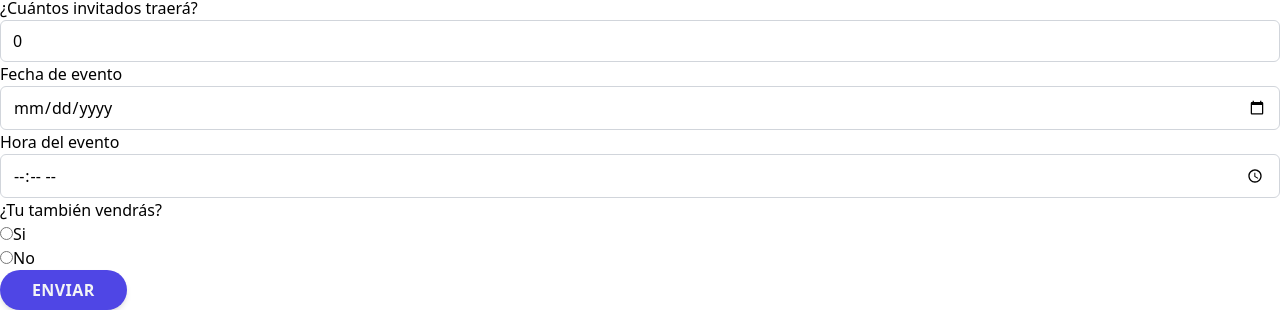
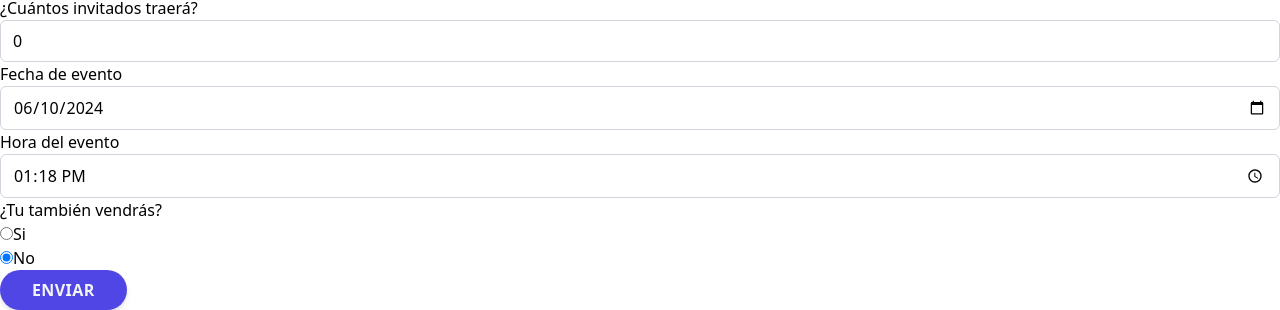
Before and after one commit to gonzisdev/curso-zustand, a React (Vite) app: page /dashboard/wedding-invitation in a window 1280 px wide. Shown: the part 916-1226 px from the top of the page. Built offline with nearby package versions, Linux system fonts and the light colour scheme.

Commit message:
update slices

```diff
--- a/src/pages/03-slices/WeddingInvitationPage.tsx
+++ b/src/pages/03-slices/WeddingInvitationPage.tsx
@@ -3,13 +3,33 @@ import { useWeddingBoundStore } from '../../stores/wedding';
 
 export const WeddingInvitationPage = () => {
 
-  const firstName = useWeddingBoundStore(state => state.firstName)
-  const lastName = useWeddingBoundStore(state => state.lastName)
-  const setFirstName = useWeddingBoundStore(state => state.setFirstName)
-  const setLastName = useWeddingBoundStore(state => state.setLastName)
+  const firstName = useWeddingBoundStore( state => state.firstName );
+  const lastName = useWeddingBoundStore( state => state.lastName );
 
-  const guestCount = useWeddingBoundStore(state => state.guestCount)
-  const setGuestCount = useWeddingBoundStore(state => state.setGuestCount)
+  const setFirstName = useWeddingBoundStore( state => state.setFirstName );
+  const setLastName = useWeddingBoundStore( state => state.setLastName );
+
+  const guestCount = useWeddingBoundStore( state => state.guestCount );
+  const setGuestCount = useWeddingBoundStore( state => state.setGuestCount );
+
+  const eventYYYYMMDD = useWeddingBoundStore( state => state.eventYYYYMMDD() );
+  const eventHHMM = useWeddingBoundStore( state => state.eventHHMM() );
+
+  const setEventDate = useWeddingBoundStore( state => state.setEventDate );
+  const setEventTime = useWeddingBoundStore( state => state.setEventTime );
+
+  const isConfirmed = useWeddingBoundStore( state => state.isConfirmed );
+  const setIsConfirmed = useWeddingBoundStore( state => state.setIsConfirmed );
+
+  const eventDate = useWeddingBoundStore( state => state.eventDate );
+
+
+  const onSubmit = (event: React.FormEvent<HTMLFormElement> ) => {
+    event.preventDefault();
+
+    console.log({ firstName, lastName, guestCount, eventDate, isConfirmed });
+  }
+
 
   return (
     <>
@@ -19,7 +39,7 @@ export const WeddingInvitationPage = () => {
 
       <WhiteCard className="flex items-center justify-center p-12">
         <div className="mx-auto w-full max-w-[550px]">
-          <form>
+          <form onSubmit={ onSubmit }>
             <div className="-mx-3 flex flex-wrap">
               <div className="w-full px-3 sm:w-1/2">
                 <div className="mb-5">
@@ -33,8 +53,8 @@ export const WeddingInvitationPage = () => {
                     name="firstName"
                     id="firstName"
                     placeholder="Primer Nombre"
-                    value={firstName}
-                    onChange={(e) => setFirstName(e.target.value)}
+                    value={ firstName }
+                    onChange={ (e) => setFirstName(e.target.value) }
                   />
                 </div>
               </div>
@@ -50,8 +70,8 @@ export const WeddingInvitationPage = () => {
                     name="lastName"
                     id="lastName"
                     placeholder="Apellido"
-                    value={lastName}
-                    onChange={(e) => setLastName(e.target.value)}
+                    value={ lastName }
+                    onChange={ (e) => setLastName(e.target.value) }
                   />
                 </div>
               </div>
@@ -69,8 +89,8 @@ export const WeddingInvitationPage = () => {
                 placeholder="5"
                 min="0"
                 className="w-full appearance-none rounded-md border border-[#e0e0e0] bg-white py-3 px-6 text-base font-medium text-[#6B7280] outline-none focus:border-[#6A64F1] focus:shadow-md"
-                value={guestCount}
-                onChange={(e) => setGuestCount(+e.target.value)}
+                value={ guestCount }
+                onChange={ (e) => setGuestCount( +e.target.value ) }
               />
             </div>
 
@@ -86,6 +106,8 @@ export const WeddingInvitationPage = () => {
                     type="date"
                     name="eventDate"
                     id="eventDate"
+                    value={ eventYYYYMMDD }
+                    onChange={ (e) => setEventDate(e.target.value) }
                   />
                 </div>
               </div>
@@ -100,6 +122,8 @@ export const WeddingInvitationPage = () => {
                     type="time"
                     name="eventTime"
                     id="eventTime"
+                    value={ eventHHMM }
+                    onChange={ (e) => setEventTime( e.target.value ) }
                   />
                 </div>
               </div>
@@ -116,6 +140,8 @@ export const WeddingInvitationPage = () => {
                     name="isComing"
                     id="radioButton1"
                     className="h-5 w-5"
+                    checked={ isConfirmed }
+                    onChange={ () => setIsConfirmed(true) }
                   />
                   <label
                     className="pl-3 text-base font-medium text-[#07074D]"
@@ -129,6 +155,8 @@ export const WeddingInvitationPage = () => {
                     name="isComing"
                     id="radioButton2"
                     className="h-5 w-5"
+                    checked={ !isConfirmed }
+                    onChange={ () => setIsConfirmed(false) }
                   />
                   <label
                     className="pl-3 text-base font-medium text-[#07074D]"
--- /dev/null
+++ b/src/stores/wedding/confirmation.slice.ts
@@ -0,0 +1,11 @@
+import { StateCreator } from 'zustand';
+
+export type ConfirmationSlice = {
+  isConfirmed: boolean;
+  setIsConfirmed: (value: boolean) => void;
+}
+
+export const createConfirmationSlice: StateCreator<ConfirmationSlice> = (set) => ({
+  isConfirmed: false,
+  setIsConfirmed: (value: boolean) => set({ isConfirmed: value })
+})
--- /dev/null
+++ b/src/stores/wedding/date.slice.ts
@@ -0,0 +1,54 @@
+import { StateCreator } from "zustand"
+
+export type DateSlice = {
+    eventDate: Date
+    eventYYYYMMDD: () => string
+    eventHHMM: () => string
+    setEventDate: (parcialDate: string) => void
+    setEventTime: (eventTime: string) => void
+}
+
+export const createDateSlice: StateCreator<DateSlice> = (set, get) => ({
+
+    eventDate: new Date(),
+
+    eventYYYYMMDD: () => {
+      return get().eventDate.toISOString().split('T')[0];
+    },
+
+
+    eventHHMM: () => {
+      const hours = get().eventDate.getHours().toString().padStart(2, '0');
+      const minutes = get().eventDate.getMinutes().toString().padStart(2, '0');
+
+      return `${ hours }:${ minutes }`;
+    },
+
+
+    setEventDate: (parcialDate: string) => set( (state) => {
+      const date = new Date(parcialDate);
+
+      const year = date.getFullYear();
+      const month = date.getMonth();
+      const day = date.getDate() + 1;
+
+      const newDate = new Date( state.eventDate );
+      newDate.setFullYear(year, month, day);
+
+
+      return { eventDate: newDate };
+
+    }),
+
+    setEventTime: (eventTime: string) => set( state => { //HH:MM
+
+      const hours = parseInt(eventTime.split(':')[0]);
+      const minutes = parseInt(eventTime.split(':')[1]);
+
+      const newDate = new Date(state.eventDate);
+      newDate.setHours( hours, minutes );
+
+      return { eventDate: newDate }
+    })
+
+  })
--- a/src/stores/wedding/guest.slice.ts
+++ b/src/stores/wedding/guest.slice.ts
@@ -7,7 +7,7 @@ export type GuestSlice = {
 
 export const createGuestSlice: StateCreator<GuestSlice> = ((set) => ({
     guestCount: 0,
-    setGuestCount: (guestCount) => (set((state) => ({
+    setGuestCount: (guestCount) => ({
         guestCount: guestCount > 0 ? guestCount : 0
-    })))
+    })
 }))
--- a/src/stores/wedding/index.ts
+++ b/src/stores/wedding/index.ts
@@ -1,15 +1,19 @@
 import { create } from "zustand";
 import { PersonSlice, createPersonSlice } from "./person.slice";
 import { GuestSlice, createGuestSlice } from "./guest.slice";
+import { DateSlice, createDateSlice } from "./date.slice";
+import { ConfirmationSlice, createConfirmationSlice } from "./confirmation.slice";
 import { devtools } from "zustand/middleware";
 
-type ShareState = PersonSlice & GuestSlice
+type ShareState = PersonSlice & GuestSlice & DateSlice & ConfirmationSlice
 
 export const useWeddingBoundStore = create<ShareState>()(
     devtools(
         (...a) => ({
         ...createPersonSlice(...a),
-        ...createGuestSlice(...a)
+        ...createGuestSlice(...a),
+        ...createDateSlice(...a),
+        ...createConfirmationSlice(...a)
         })
     )
 )
```
